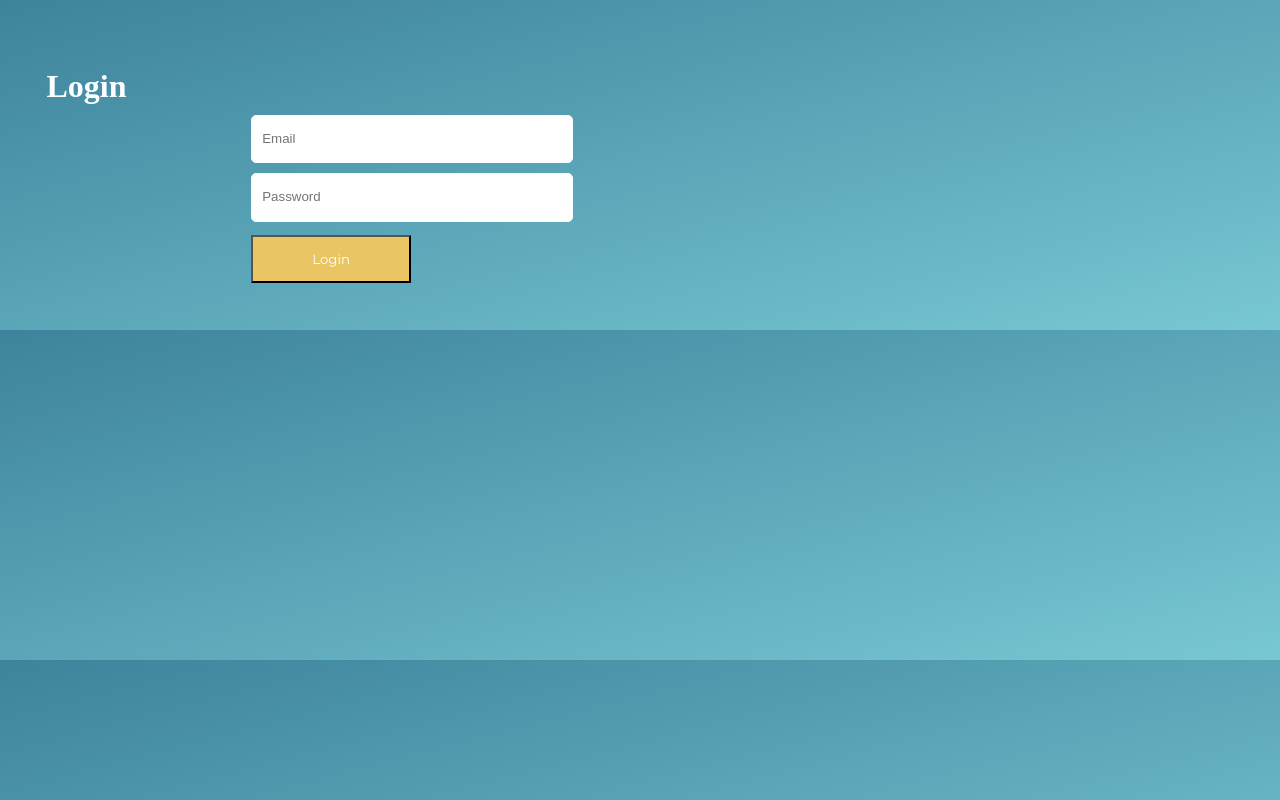
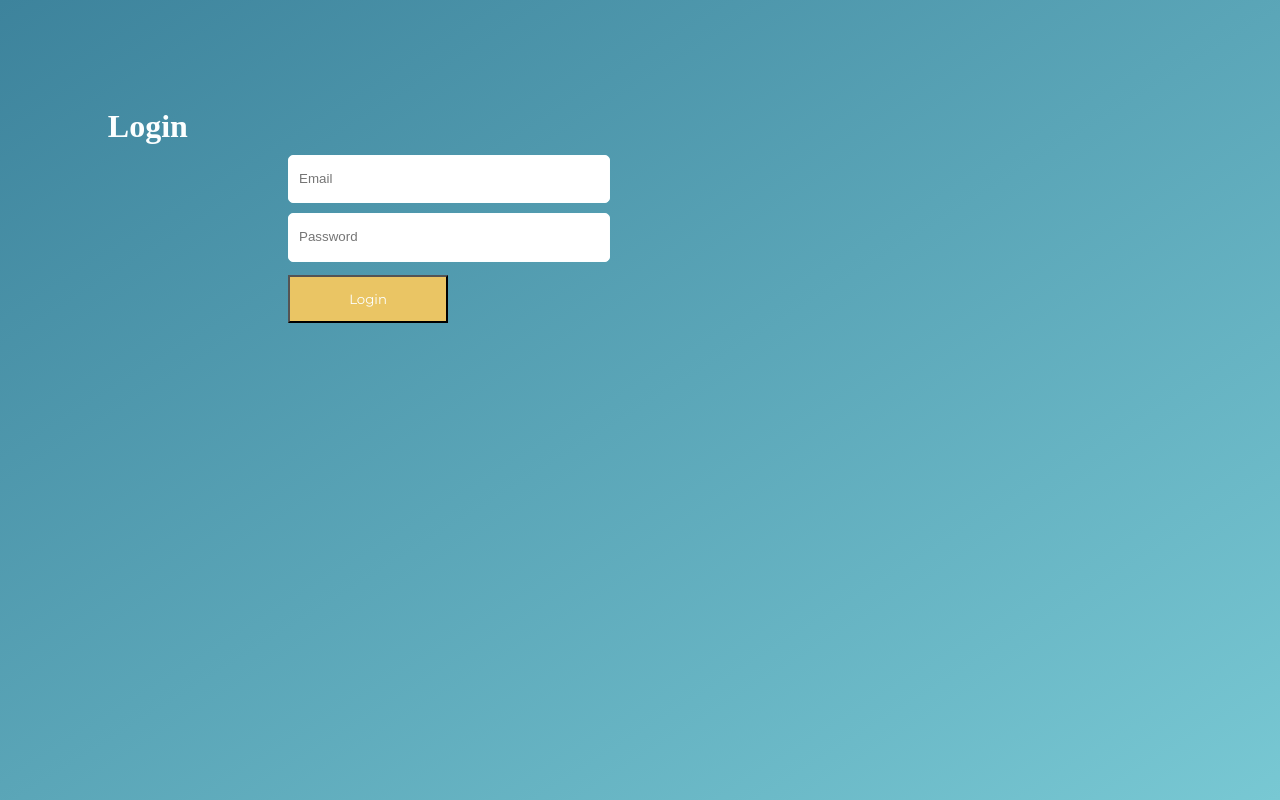
Before and after one commit to fac-15/to-you-to-me, a website: page public/login.html in a window 1280 px wide. Drawn offline with Linux system fonts and the light colour scheme; files that its build step writes are made by us from their sources; files whose address does not match are found by name; a web font is replaced by a local one.

Commit message:
quick css update to stop background repeat

```diff
--- a/public/css/style.css
+++ b/public/css/style.css
@@ -6,7 +6,12 @@
   --feature-orange: #eac564;
   --black-color: #141312;
 }
-
+html {
+  min-height: 100%;
+  width: 100%;
+  margin: 0;
+  padding: 0;
+}
 body {
 
   width: 80vw;
--- a/public/login.html
+++ b/public/login.html
@@ -12,15 +12,18 @@
 
 </head>
 <body>
+    <div class="wrapper">
+      <header>
+        <h1>Login</h1>
+      </header>
 
-    <h1>Login</h1>
-    <form id="form" action="/login" method="post">
-        <input id="email" class="input" type="email" name="email" value="" placeholder="Email">
-        <input id="password" class="input" type="password" name="password" value="" placeholder="Password">
-        <button id="login_submit" type="submit">Login</button>
-    </form>
+      <form id="form" action="/login" method="post">
+          <input id="email" class="input" type="email" name="email" value="" placeholder="Email">
+          <input id="password" class="input" type="password" name="password" value="" placeholder="Password">
+          <button id="login_submit" type="submit">Login</button>
+      </form>
 
-
+    </div>
     <script src="public/js/login.js"></script>
     <script src="public/js/request.js"></script>
 </body>
```
